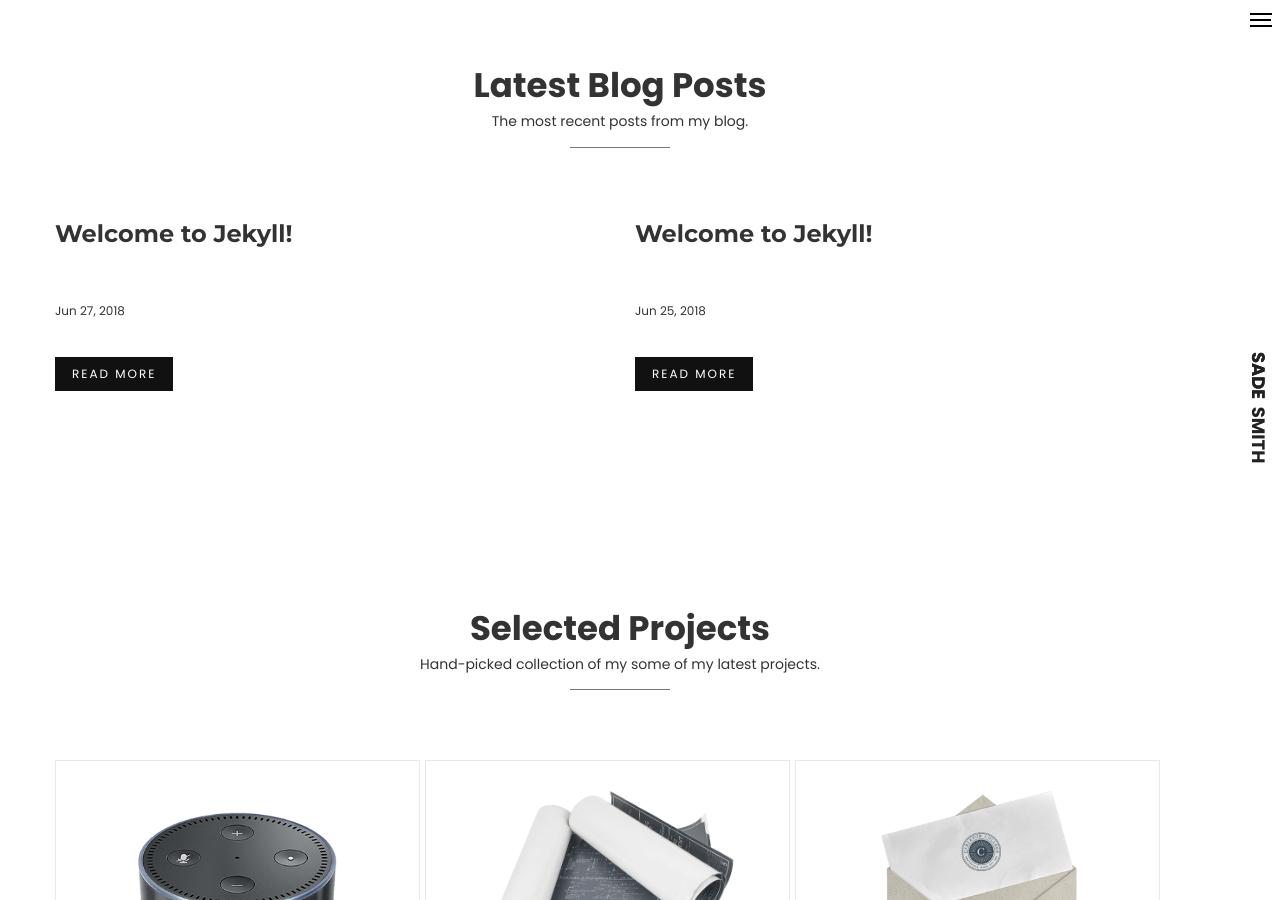
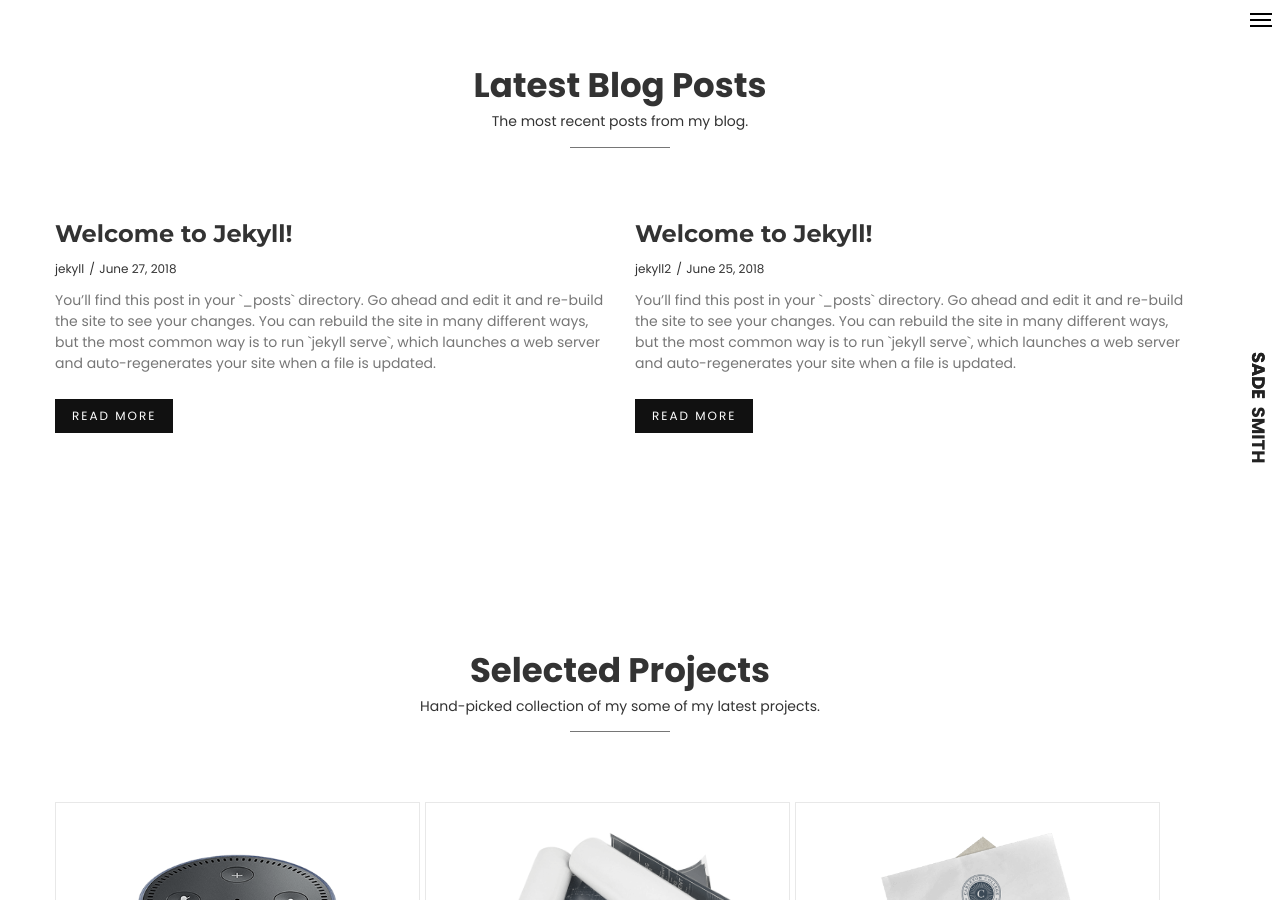
Before and after one commit to smithsa/smithsa-jekyll, a Jekyll site: the page built from index.html, in a window 1280 px wide and 900 px high, scrolled down 912 px. Built offline with Jekyll 4.4.1, drawn with Linux system fonts in a browser that asks for light colours; the list of posts is cut into pages by our own code.

Commit message:
adding post format

```diff
--- a/_posts/2017-06-21-welcome-to-jekyll.markdown
+++ b/_posts/2017-06-21-welcome-to-jekyll.markdown
@@ -3,7 +3,8 @@ layout: post
 title:  "Welcome to Jekyll!"
 date:   2018-06-26 23:24:24 -0500
 categories: jekyll
-description: This is my awesome writeup of this fantastic thing
+tags: [web, jekyll, sade]
+excerpt: You’ll find this post in your `_posts` directory. Go ahead and edit it and re-build the site to see your changes. You can rebuild the site in many different ways, but the most common way is to run `jekyll serve`, which launches a web server and auto-regenerates your site when a file is updated.
 ---
 You’ll find this post in your `_posts` directory. Go ahead and edit it and re-build the site to see your changes. You can rebuild the site in many different ways, but the most common way is to run `jekyll serve`, which launches a web server and auto-regenerates your site when a file is updated.
 
--- a/_posts/2018-06-25-welcome-to-jekyll.markdown
+++ b/_posts/2018-06-25-welcome-to-jekyll.markdown
@@ -4,6 +4,7 @@ title:  "Welcome to Jekyll!"
 date:   2018-06-25 10:46:40 -0500
 categories: jekyll2
 tags: [web, jekyll, sade]
+excerpt: You’ll find this post in your `_posts` directory. Go ahead and edit it and re-build the site to see your changes. You can rebuild the site in many different ways, but the most common way is to run `jekyll serve`, which launches a web server and auto-regenerates your site when a file is updated.
 ---
 You’ll find this post in your `_posts` directory. Go ahead and edit it and re-build the site to see your changes. You can rebuild the site in many different ways, but the most common way is to run `jekyll serve`, which launches a web server and auto-regenerates your site when a file is updated.
 
--- a/index.html
+++ b/index.html
@@ -25,10 +25,10 @@ title: Home - Sade Smith
                     <article class="col-sm-6 col-md-6 post wow fadeInUp" data-wow-delay=".2s" style="visibility: visible; animation-delay: 0.2s; animation-name: fadeInUp;">
                         <h3>{{ post.title }}</h3>
                         <div class="meta">
-                            <a href="{{ site.url }}"><span class="meta-category">{% capture category_name %}{{ post.categories | first }}{% endcapture %}</span></a>
-                            <span>{{ post.date | date: "%b %d, %Y" }}</span>
+                            <span class="meta-category">{{ post.categories | first }}</span>
+                            <span>{{ post.date | date: "%B %d, %Y" }}</span>
                         </div>
-                        <p>{{ post.long_description }}</p>
+                        <p>{{ post.excerpt }}</p>
                         <a class="btn-action" href="{{ site.url }}/{{ post.url }}/">Read More</a>
                     </article>
                 {% endfor %}
```
Also changed, not shown: 6 other files.
